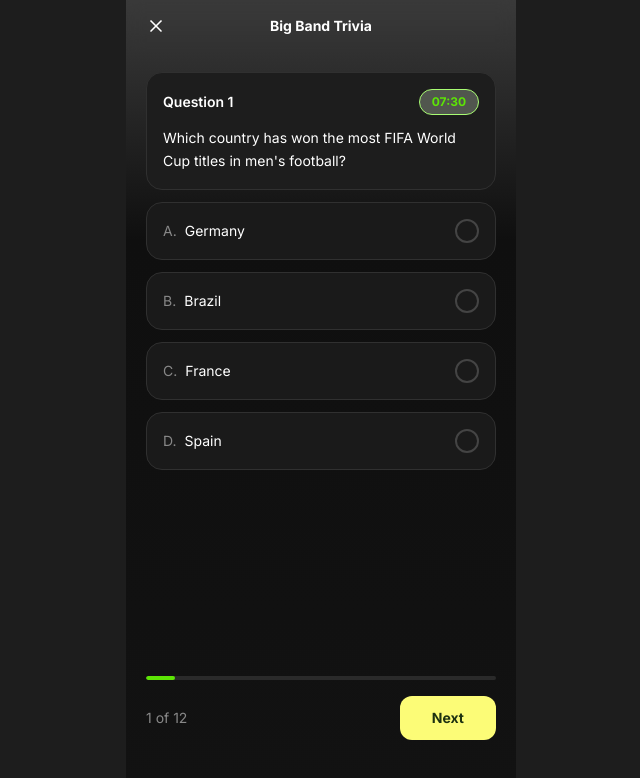
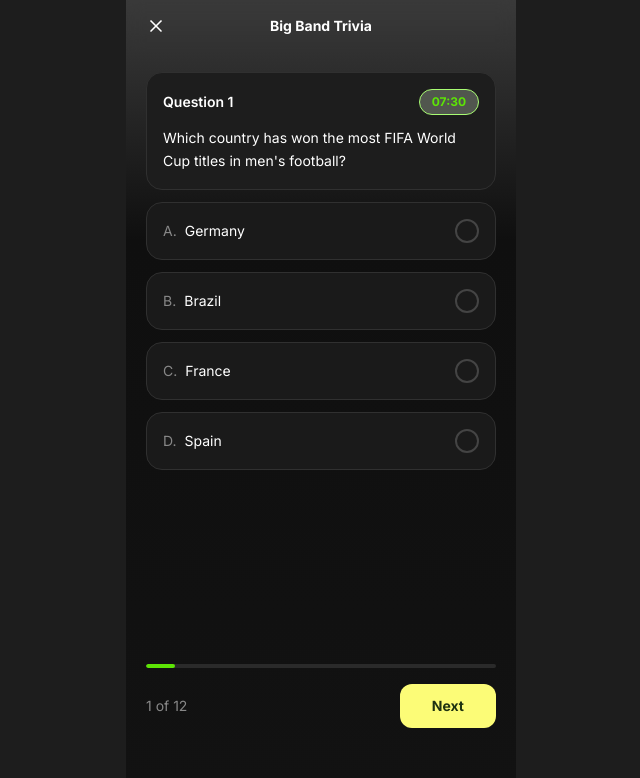
Before and after one commit to DaSpunk778/trivia-flow, a Next.js app: page /question in a window 1280 px wide. Shown: the top 778 px of the page, without its empty margins (319-959 px from the left). Built offline with nearby package versions, Linux system fonts and the light colour scheme.

Commit message:
added pading botom to button

```diff
--- a/app/question/page.tsx
+++ b/app/question/page.tsx
@@ -159,7 +159,7 @@ export default function QuestionsPage() {
         </div>
 
         {/* Bottom Bar */}
-        <div className="px-5 pb-15">
+        <div className="px-5 pb-18">
 
           {/* Progress Bar */}
           <div className="w-full h-1 bg-[#2A2A2A] rounded-full mb-4 overflow-hidden">
```
